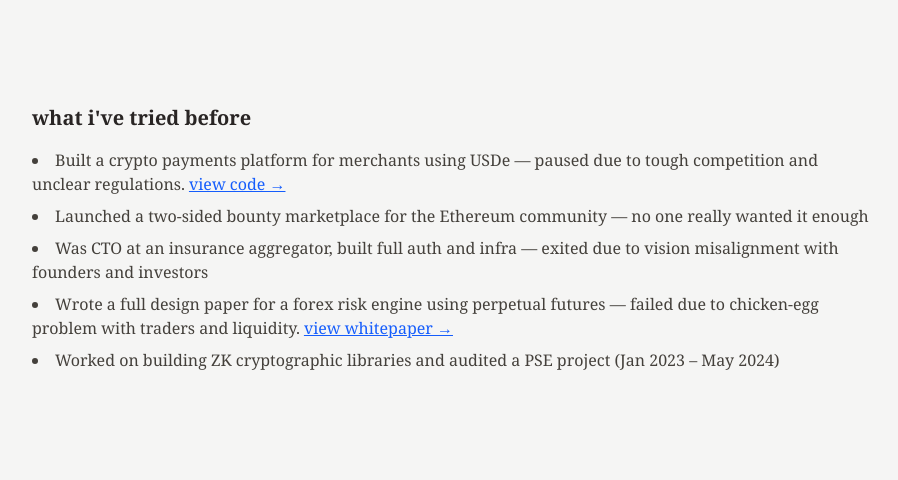
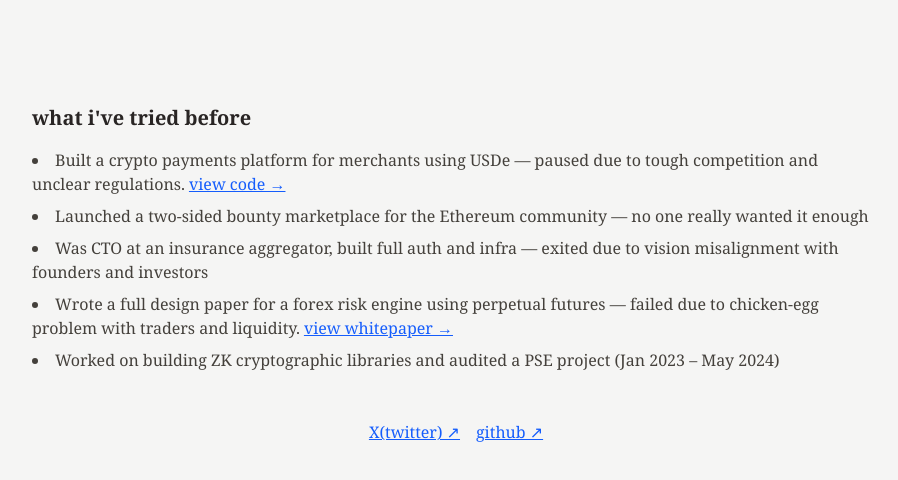
Before and after one commit to yagnadeepxo/battlescars, a Next.js app: page / in a window 1280 px wide. Shown: the top 480 px of the page, without its empty margins (184-1082 px from the left). Built offline with nearby package versions, Linux system fonts and the light colour scheme.

Commit message:
Update page.tsx

```diff
--- a/src/app/page.tsx
+++ b/src/app/page.tsx
@@ -44,6 +44,26 @@
             </li>
           </ul>
         </div>
+
+        {/* Links to social profiles */}
+        <div className="text-center text-stone-700 space-x-4">
+          <a
+            href="https://x.com/yagnadeepxo"
+            target="_blank"
+            rel="noopener noreferrer"
+            className="text-blue-600 underline"
+          >
+            X(twitter) ↗
+          </a>
+          <a
+            href="https://github.com/yagnadeepxo"
+            target="_blank"
+            rel="noopener noreferrer"
+            className="text-blue-600 underline"
+          >
+            github ↗
+          </a>
+        </div>
       </div>
     </div>
   );
```
